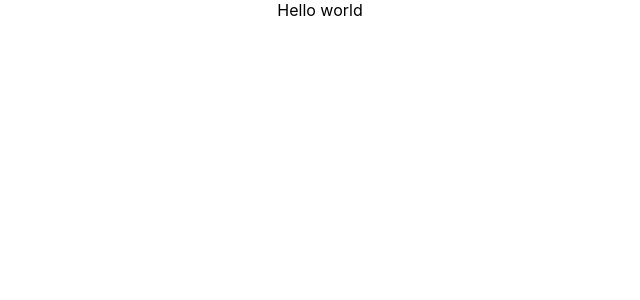
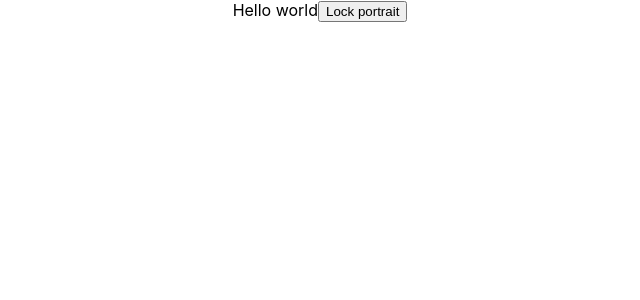
Before and after one commit to tsiory/portrait-mode-app, a React (Create React App) app: page / in a window 1280 px wide. Shown: the top 300 px of the page, without its empty margins (320-960 px from the left). Built offline with nearby package versions, Linux system fonts and the light colour scheme.

Commit message:
update last

```diff
--- a/src/App.tsx
+++ b/src/App.tsx
@@ -1,8 +1,7 @@
-import React, { useEffect } from 'react';
+import React from 'react';
 import './App.css';
 
 function App() {
-  useEffect(() => {
   function lock(orientation: OrientationLockType) {
     console.log('Lock called', orientation);
 
@@ -13,15 +12,13 @@ function App() {
     else if (de.msRequestFullscreen) {de.msRequestFullscreen()}
 
     window.screen.orientation.lock(orientation);
-      alert('update oh');
   }
-
-    lock('portrait');
-  }, []);
 
   return (
     <div className="App">
       Hello world
+
+      <button onClick={() => lock('portrait')}>Lock portrait</button>
     </div>
   );
 }
```
Lines whose indentation alone changed are shown as unchanged.
